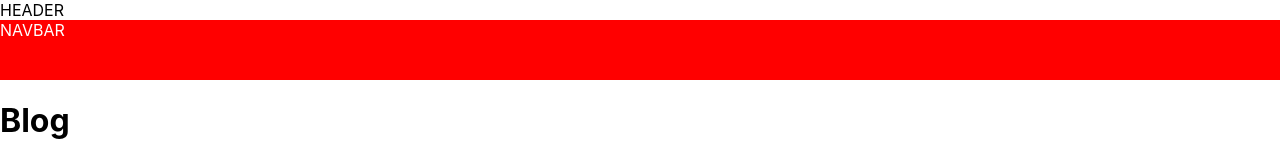
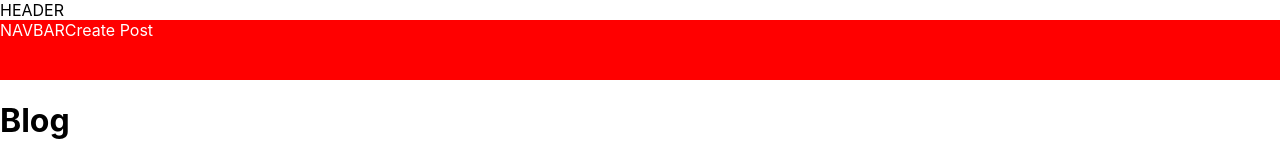
Before and after one commit to paulreyneveld/prw-next-app, a Next.js app: page / in a window 1280 px wide. Shown: the top 160 px of the page. Built offline with nearby package versions, Linux system fonts and the light colour scheme; no server answers; the database is empty.

Commit message:
Added a link to the navbar

```diff
--- a/components/NavBar.js
+++ b/components/NavBar.js
@@ -1,3 +1,5 @@
+import Link from 'next/link';
+
 const navBarStyle = {
     backgroundColor: "red",
     color: "white",
@@ -8,6 +10,9 @@
   const NavBar = () => (
     <div className="NavBar" style={navBarStyle}>
       NAVBAR
+      <Link href="/blog/newblog">
+          <a>Create Post</a>
+      </Link>
     </div>
   );
 
```
